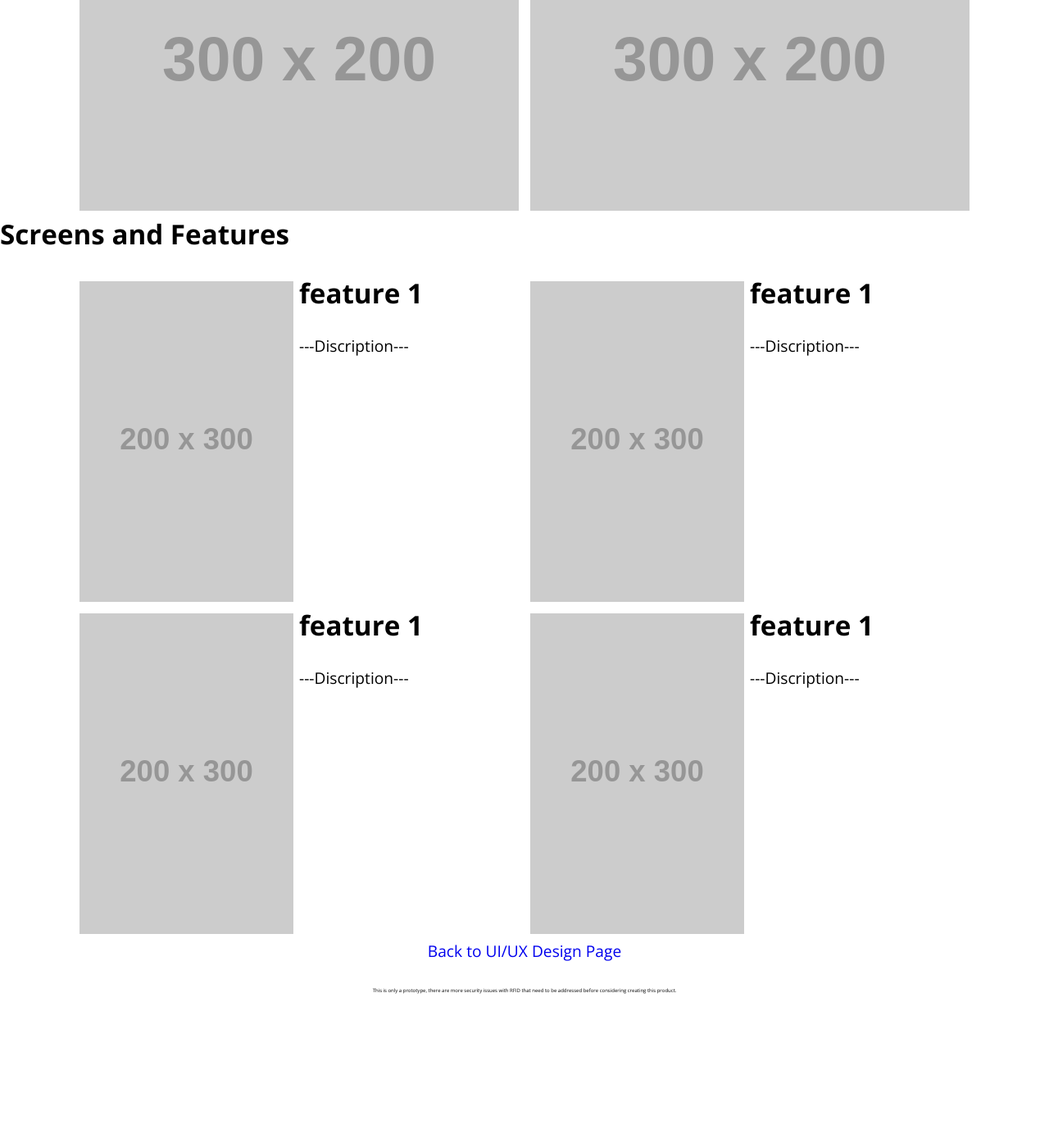
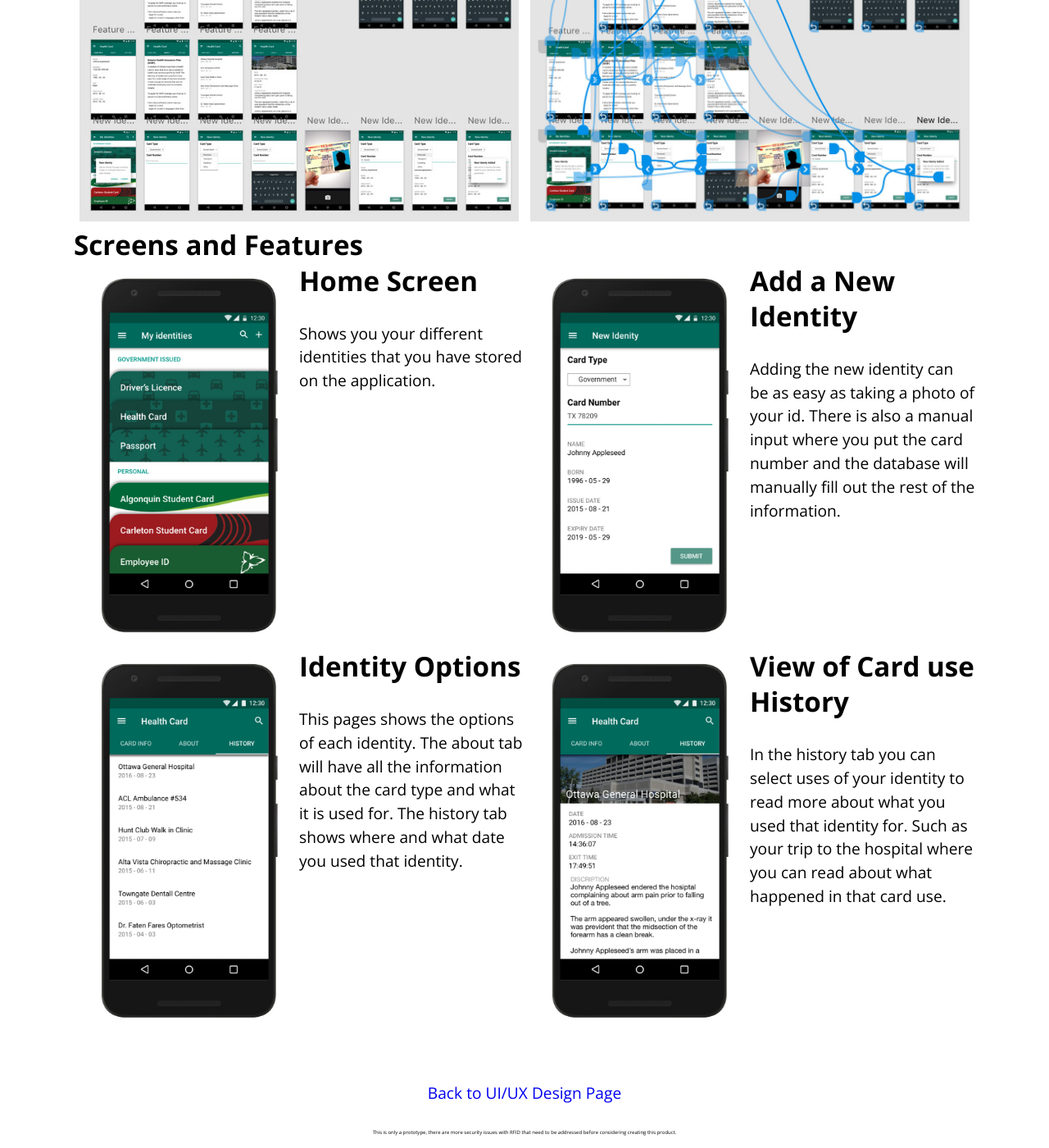
Before and after one commit to Mjams/portfolio-website, a Jekyll site: the page built from case-wearable.html, in a window 1280 px wide and 1400 px high, scrolled down 1975 px. Shown: the whole window at 82% size. Built offline with Jekyll 4.4.1, drawn with Linux system fonts in a browser that asks for light colours; before the commit the page ends 3188 px from its top, so only the background shows below that.

Commit message:
finished adding photos and descriptions to identify page

```diff
--- a/_layouts/default.html
+++ b/_layouts/default.html
@@ -13,7 +13,7 @@
   <link href="{{site.baseurl}}/css/type.css" rel="stylesheet">
   <link href="{{site.baseurl}}/css/main.css" rel="stylesheet">
 </head>
-<body>
+<body class="island-half">
   <header class="text-center">
     <nav>
       <ul class="island-half">
--- a/case-wearable.html
+++ b/case-wearable.html
@@ -17,17 +17,18 @@ layout: default
   </div>
 </div>
 
+<h3 class="max-body">Sketching Layout</h3>
 <div class="grid max-body">
   <div class="island-quarter unit xs-1 s-1 m-1-2 l-1-2">
-    <img class="img-flex" src="http://placehold.it/200x200" alt="">
+    <img class="img-flex" src="{{site.baseurl}}/images/identify-sketch-1.jpg" alt="Image of layouts by sketches">
   </div>
 
   <div class="island-quarter unit xs-1 s-1 m-1-2 l-1-2">
-    <img class="img-flex" src="http://placehold.it/200x200" alt="">
+    <img class="img-flex" src="{{site.baseurl}}/images/identify-sketch-2.jpg" alt="Image of layouts by sketches">
   </div>
 </div>
 
-<h3 class="heading-spacing">Research</h3>
+<h3 class="hmax-body">Research</h3>
 <div class="grid max-body">
   <div class="island-quarter unit xs-1 s-1 m-1-2 l-1-2">
     <h4>Products on the Market</h4>
@@ -44,63 +45,63 @@ layout: default
   </div>
 </div>
 
-<h3 class="heading-spacing">Planning</h3>
+<h3 class="max-body">Planning</h3>
 <div class="grid max-body">
   <div class="island-quarter unit xs-1 s-1 m-1-2 l-1-2">
-    <img class="img-flex" src="http://placehold.it/300x200" alt="">
+    <img class="img-flex" src="{{site.baseurl}}/images/identify-planning-1.jpg" alt="Layout of adobe xd screens and organization">
   </div>
 
   <div class="island-quarter unit xs-1 s-1 m-1-2 l-1-2">
-    <img class="img-flex" src="http://placehold.it/300x200" alt="">
+    <img class="img-flex" src="{{site.baseurl}}/images/identify-planning-2.jpg" alt="Layout of adobe xd screens and organization with all the connections within the screen">
   </div>
 </div>
 
-<h3 class="heading-spacing">Screens and Features</h3>
-<div class="grid max-body">
-  <div class="unit xs-1 s-1 m-1 l-1-2">
+<h3 class="max-body">Screens and Features</h3>
+<div class="pad-b-2 grid max-body">
+  <div class="unit xs-1 s-1 m-1-2 l-1-2">
     <div class="grid">
-      <div class="unit xs-1 s-1 m-1-3 l-1-2">
-        <img class="island-quarter img-flex " src="http://placehold.it/200x300" alt="Stylized illustration of kitty">
+      <div class="unit xs-1 s-1 m-1-2 l-1-2">
+        <img class="island-quarter img-flex " src="{{site.baseurl}}/images/identify-feature-main.jpg" alt="Image of main screen">
       </div>
-      <div class="unit xs-1 s-1 m-2-3 l-1-2">
-        <h3>feature 1</h3>
-        <p>---Discription---</p>
+      <div class="unit xs-1 s-1 m-1-2 l-1-2">
+        <h3>Home Screen</h3>
+        <p>Shows you your different identities that you have stored on the application.</p>
       </div>
     </div>
   </div>
 
-  <div class="unit xs-1 s-1 m-1 l-1-2">
+  <div class="unit xs-1 s-1 m-1-2 l-1-2">
     <div class="grid">
-      <div class="unit xs-1 s-1 m-1-3 l-1-2">
-        <img class="island-quarter img-flex " src="http://placehold.it/200x300" alt="Stylized illustration of kitty">
+      <div class="unit xs-1 s-1 m-1-2 l-1-2">
+        <img class="island-quarter img-flex " src="{{site.baseurl}}/images/identify-feature-new.jpg" alt="adding new identity screen">
       </div>
-      <div class="unit xs-1 s-1 m-2-3 l-1-2">
-        <h3>feature 1</h3>
-        <p>---Discription---</p>
+      <div class="unit xs-1 s-1 m-1-2 l-1-2">
+        <h3>Add a New Identity</h3>
+        <p>Adding the new identity can be as easy as taking a photo of your id. There is also a manual input where you put the card number and the database will manually fill out the rest of the information.</p>
       </div>
     </div>
   </div>
 
-  <div class="unit xs-1 s-1 m-1 l-1-2">
+  <div class="unit xs-1 s-1 m-1-2 l-1-2">
     <div class="grid">
-      <div class="unit xs-1 s-1 m-1-3 l-1-2">
-        <img class="island-quarter img-flex " src="http://placehold.it/200x300" alt="Stylized illustration of kitty">
+      <div class="unit xs-1 s-1 m-1-2 l-1-2">
+        <img class="island-quarter img-flex " src="{{site.baseurl}}/images/identify-feature-card.jpg" alt="identity options screen">
       </div>
-      <div class="unit xs-1 s-1 m-2-3 l-1-2">
-        <h3>feature 1</h3>
-        <p>---Discription---</p>
+      <div class="unit xs-1 s-1 m-1-2 l-1-2">
+        <h3>Identity Options</h3>
+        <p>This pages shows the options of each identity. The about tab will have all the information about the card type and what it is used for. The history tab shows where and what date you used that identity.</p>
       </div>
     </div>
   </div>
 
-  <div class="unit xs-1 s-1 m-1 l-1-2">
+  <div class="unit xs-1 s-1 m-1-2 l-1-2">
     <div class="grid">
-      <div class="unit xs-1 s-1 m-1-3 l-1-2">
-        <img class="island-quarter img-flex " src="http://placehold.it/200x300" alt="Stylized illustration of kitty">
+      <div class="unit xs-1 s-1 m-1-2 l-1-2">
+        <img class="island-quarter img-flex " src="{{site.baseurl}}/images/identify-feature-history.jpg" alt="history of card use screen">
       </div>
-      <div class="unit xs-1 s-1 m-2-3 l-1-2">
-        <h3>feature 1</h3>
-        <p>---Discription---</p>
+      <div class="unit xs-1 s-1 m-1-2 l-1-2">
+        <h3>View of Card use History</h3>
+        <p>In the history tab you can select uses of your identity to read more about what you used that identity for. Such as your trip to the hospital where you can read about what happened in that card use.</p>
       </div>
     </div>
   </div>
```
Also changed, not shown: images/identify-feature-card.jpg (added), images/identify-feature-history.jpg (added), images/identify-feature-main.jpg (added), images/identify-feature-new.jpg (added), images/identify-planning-1.jpg (added), images/identify-planning-2.jpg (added).
